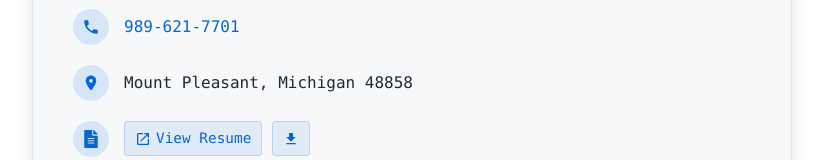
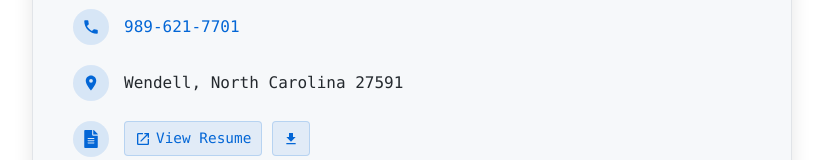
Before and after one commit to deepika-penmetsa/Portfolio, a React (Create React App) app: page / in a window 1280 px wide. Shown: the part 4596-4756 px from the top of the page, without its empty margins (228-1051 px from the left). Built offline with nearby package versions, Linux system fonts and the light colour scheme.

Commit message:
Skill changes 3

```diff
--- a/src/components/Contact.js
+++ b/src/components/Contact.js
@@ -36,7 +36,7 @@ const Contact = ({ resumeData }) => {
                   <MdEmail />
                 </ContactIcon>
                 <ContactInfoValue>
-                  <a href="mailto:deepikapenmetsa05@gmail.com">
+                  <a href={`mailto:${resumeData.personal.email}`}>
                     {resumeData.personal.email}
                   </a>
                 </ContactInfoValue>
@@ -272,7 +272,7 @@ const ContactInfoValue = styled.div`
 
     &:hover {
       color: ${props => props.theme.primary};
-      text-decoration: underline;
+      text-decoration: none;
     }
   }
 
--- a/src/components/Projects.js
+++ b/src/components/Projects.js
@@ -492,6 +492,8 @@ const ProjectHeader = styled.div`
 `;
 
 const ProjectLogoWrapper = styled.div`
+  background-color: white;
+  border-radius: 12px;
   flex-shrink: 0;
 `;
 
@@ -500,7 +502,7 @@ const ProjectLogo = styled.img`
   height: 120px;
   border-radius: 12px;
   border: 1px solid ${props => props.theme.border};
-
+  background-color: "#000000";
   @media (max-width: 768px) {
     width: 100px;
     height: 100px;
@@ -707,18 +709,19 @@ const LinkButton = styled.a`
   background-color: ${props => props.$primary
     ? (props.theme.name === 'dark' ? props.theme.accent : '#0366D6')
     : (props.theme.name === 'dark' ? 'rgba(0, 0, 0, 0.5)' : 'rgba(246, 248, 250, 0.8)')};
-  color: ${props => props.$primary ? '#FFFFFF' : props.theme.foreground};
+  color: ${props => props.$primary ? '#000000' : props.theme.foreground};
   border: 1px solid ${props => props.$primary
     ? 'transparent'
     : props.theme.border};
 
   &:hover {
     transform: translateY(-3px);
+    text-decoration: none;
     box-shadow: 0 5px 15px rgba(0, 0, 0, 0.1);
     background-color: ${props => props.$primary
       ? (props.theme.name === 'dark' ? 'rgba(0, 227, 170, 0.8)' : '#0366D6')
       : (props.theme.name === 'dark' ? 'rgba(30, 30, 30, 0.7)' : 'rgba(246, 248, 250, 0.9)')};
-    color: ${props => props.$primary ? '#FFFFFF' : props.theme.foreground};
+    color: ${props => props.$primary ? '#000000' : props.theme.foreground};
       }
 
   @media (max-width: 480px) {
--- a/src/data/resumeData.js
+++ b/src/data/resumeData.js
@@ -8,7 +8,7 @@ import portfolioImage from '../data/profile.png';
 const resumeData = {
   personal: {
     name: "Deepika Penmetsa",
-    location: "Mount Pleasant, Michigan 48858",
+    location: "Wendell, North Carolina 27591",
     phone: "989-621-7701",
     email: "deepikapenmetsa05@gmail.com",
     linkedin: "linkedin.com/in/deepika",
@@ -288,7 +288,7 @@ I'm a Full Stack Developer with a passion for building user-friendly web applica
 
     "contact.json": {
       "name": "Deepika Penmetsa",
-      "location": "Mount Pleasant, Michigan 48858",
+      "location": "Wendell, North Carolina 27591",
       "email": "deepikapenmetsa05@gmail.com",
       "phone": "989-621-7701",
       "profiles": [
@@ -302,7 +302,7 @@ I'm a Full Stack Developer with a passion for building user-friendly web applica
         },
         {
           "network": "Email",
-          "url": "deepikapenmetsa05@gmail.com"
+          "url": "mailto:deepikapenmetsa05@gmail.com"
         },
         {
           "network": "Leetcode",
```
